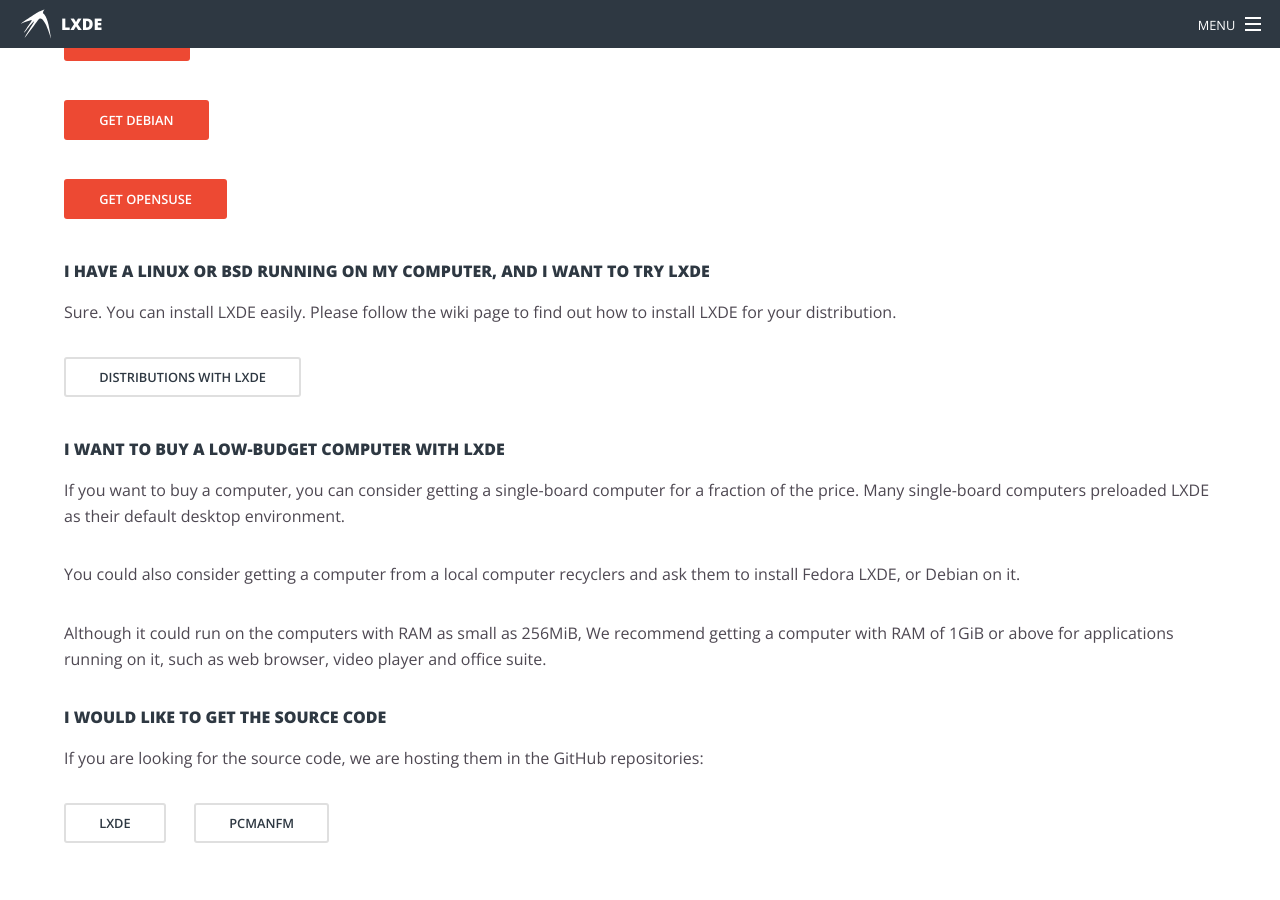
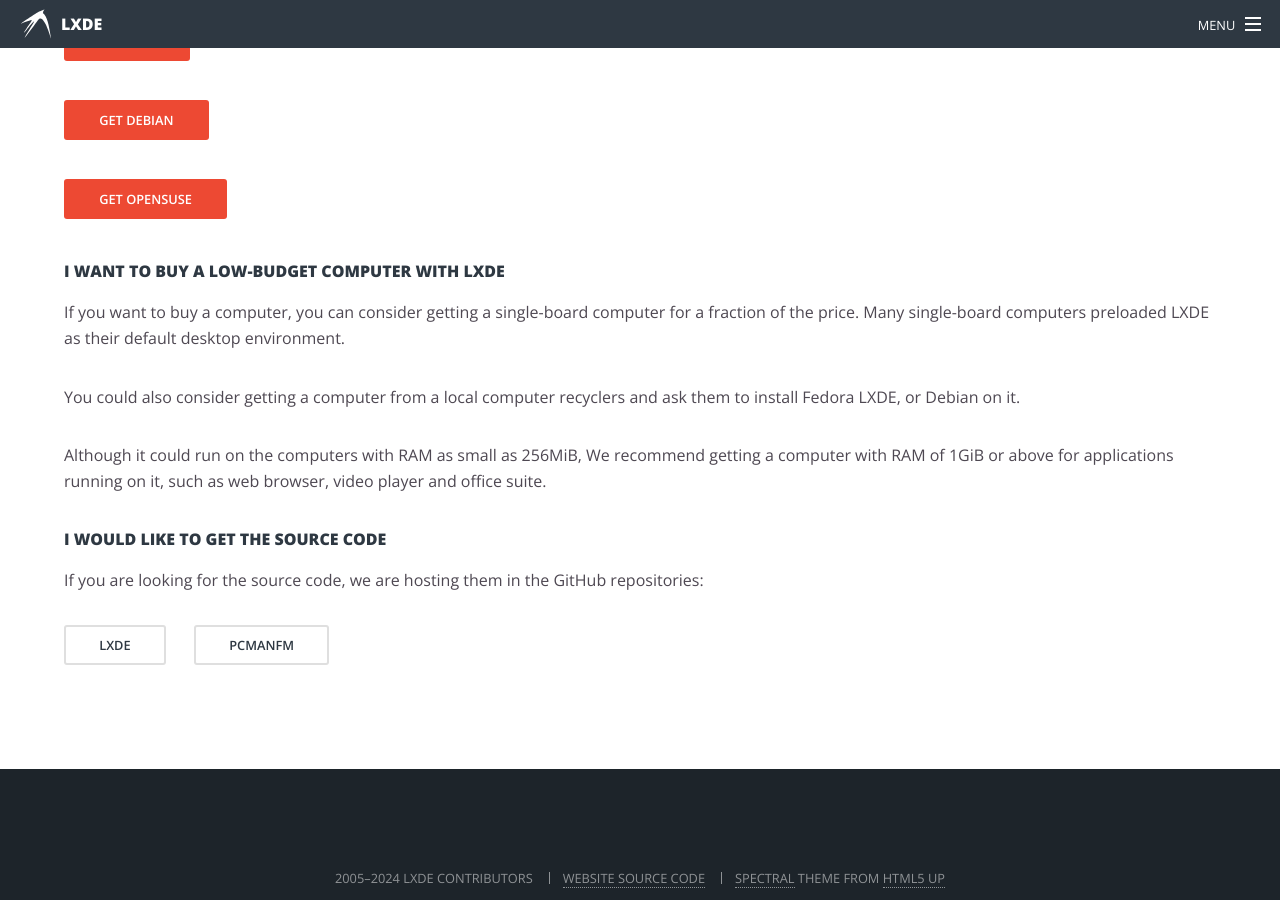
Before and after one commit to lxde/lxde.github.io, a Jekyll site: the page built from get.md, in a window 1280 px wide and 900 px high, scrolled down 745 px. Built offline with Jekyll 4.4.1, drawn with Linux system fonts in a browser that asks for light colours.

Commit message:
Remove section get.md

```diff
--- a/get.md
+++ b/get.md
@@ -27,15 +27,6 @@
   <li><a href="https://get.opensuse.org" class="button special">Get openSUSE</a></li>
 </ul>
 
-#### I have a Linux or BSD running on my computer, and I want to try LXDE
-
-Sure. You can install LXDE easily. Please follow the wiki page to find out how to install LXDE
-for your distribution.
-
-<ul class="actions">
-  <li><a href="https://en.wikipedia.org/wiki/LXDE#Availability" class="button">Distributions with LXDE</a></li>
-</ul>
-
 #### I want to buy a low-budget computer with LXDE
 
 If you want to buy a computer, you can consider getting a single-board computer
```
